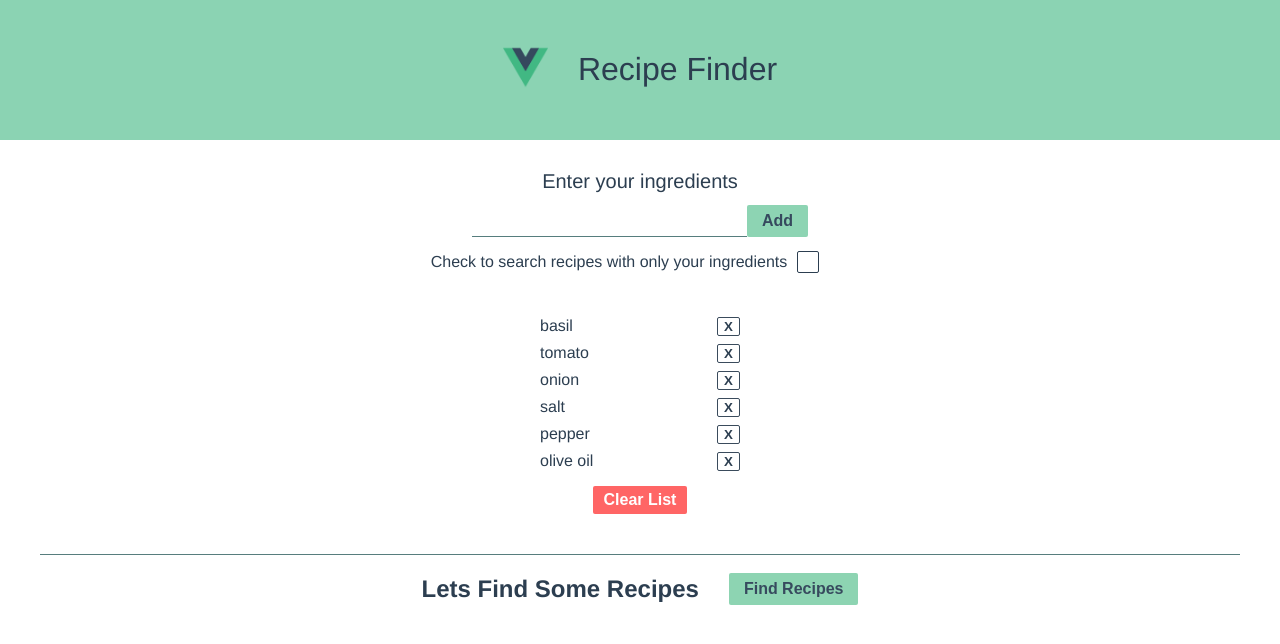
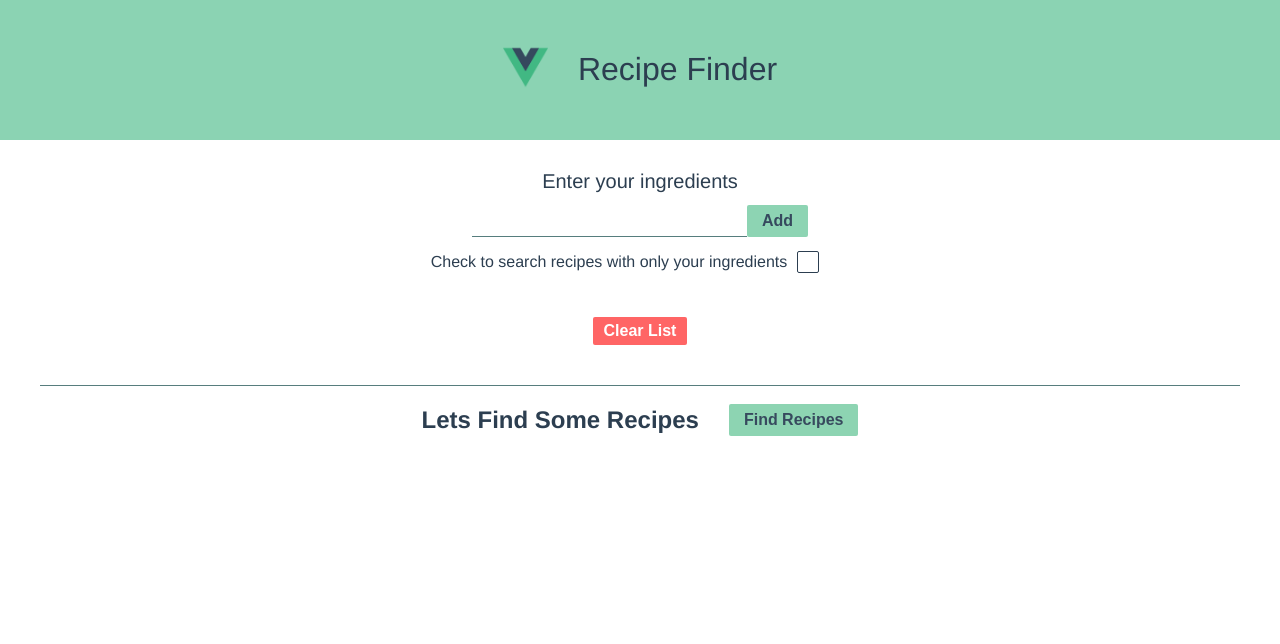
Before and after one commit to Meatuus/vuejs-food, a Vue app: page / in a window 1280 px wide. Shown: the top 644 px of the page. Built offline with nearby package versions, Linux system fonts and the light colour scheme.

Commit message:
remove default ingredients in data

```diff
--- a/src/components/Home.vue
+++ b/src/components/Home.vue
@@ -22,14 +22,7 @@
         data () {
             return {
                 msg: 'Welcome to Your Vue.js App',
-                ingredientList: [
-                    "basil",
-                    "tomato",
-                    "onion",
-                    "salt",
-                    "pepper",
-                    "olive oil"
-                ],
+                ingredientList: [],
                 newIngredient: "",
                 exactIngredients: false
             }
```
